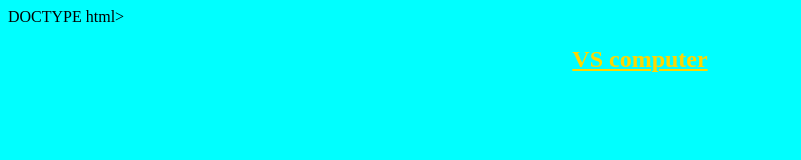
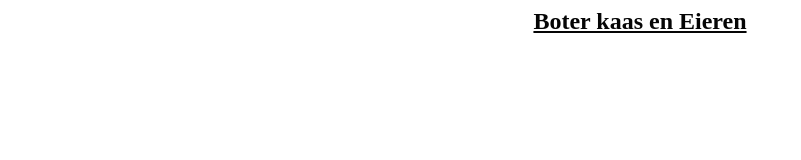
Before and after one commit to Ro-Moreira/Boter-Kaas-en-Eieren, a plain HTML site: page BKE/index.html in a window 1280 px wide. Shown: the whole page, without its empty margins (0-801 px from the left). Drawn offline with Linux system fonts and the light colour scheme.

Commit message:
Paar namen en kleuren aangepast

```diff
--- a/BKE/index.html
+++ b/BKE/index.html
@@ -1,4 +1,4 @@
-DOCTYPE html>
+
 <html lang="en">
 <head>
 <meta charset="UTF-8">
@@ -8,6 +8,6 @@ DOCTYPE html>
 <link rel="stylesheet" href="style2.css">
 </head>
 <body>
-<h2><div class="comp"><a href="spel.html">VS computer</a></div></h2>
+<h2><div class="comp"><a href="spel.html">Boter kaas en Eieren</a></div></h2>
 </body>
 </html>
--- a/BKE/style2.css
+++ b/BKE/style2.css
@@ -1,17 +1,17 @@
 * {
-    background-color: cyan;
+    background-color: rgb(255, 255, 255);
     }
 
 
     .comp {
-    color: orange;
-    background-color: aqua;
+    color: rgb(12, 12, 12);
+    background-color: rgb(255, 255, 255);
     }
 
 
     a {
     text-align: center;
-    color: gold;
+    color: rgb(5, 5, 5);
     }
 
 
```
Also changed, not shown: BKE/spel.html (+4 -3 lines).
